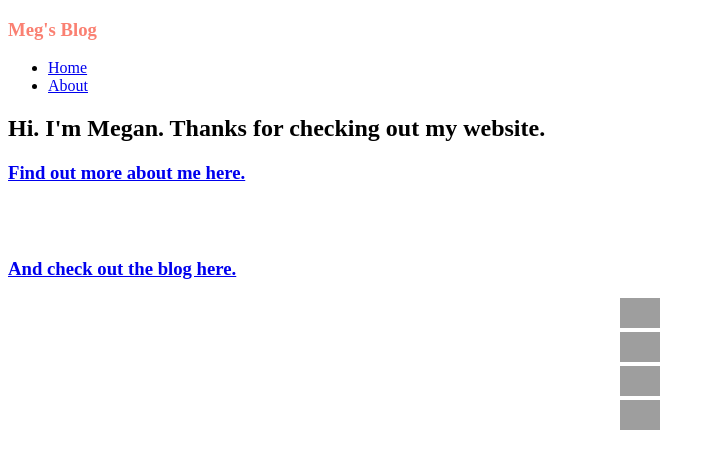
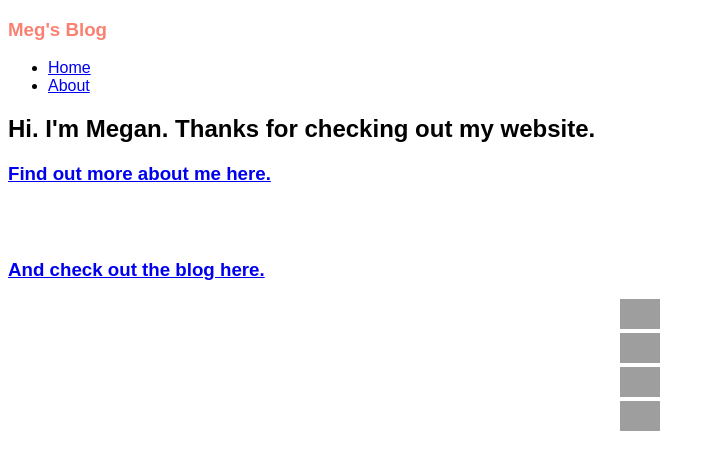
Before and after one commit to meganft/meganft.github.io, a Jekyll site: the page built from index.html, in a window 1280 px wide. Shown: the top 470 px of the page, without its empty margins (0-715 px from the left). Built offline with Jekyll 4.4.1, drawn with Linux system fonts in a browser that asks for light colours; grey boxes are pictures that could not be loaded.

```diff
--- a/css/styles.css
+++ b/css/styles.css
@@ -1,16 +1,18 @@
-#profilepic {
-  height: 100px;
+html{
+  font-family: Arial
 }
+
 body {
   background-color: ##f2f2f2;
+  font-family: Arial
 }
 title {
   color: #fa8072;
-  font: Arial
+  font-family: Arial
 }
 h3 {
   color: #fa8072;
-  font: Arial
+  font-family: Arial
 }
 
 l1 {
```
